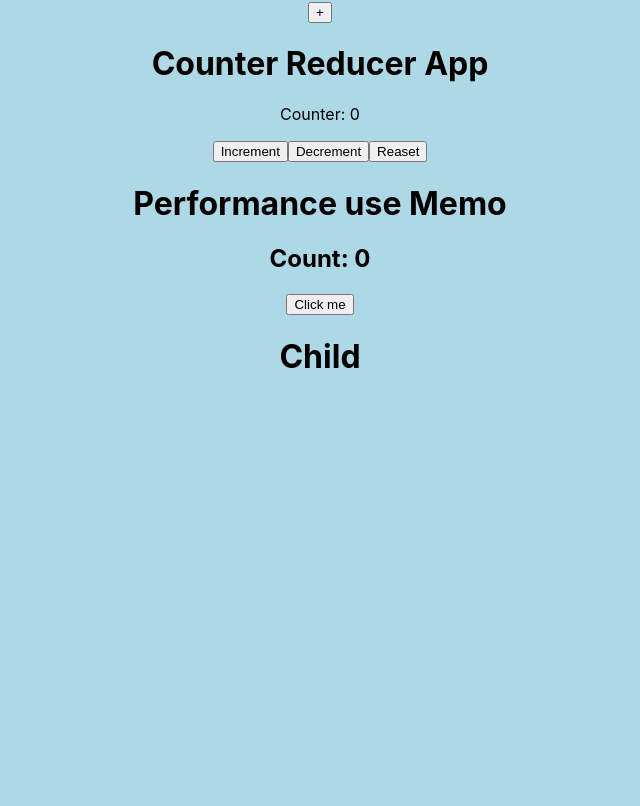
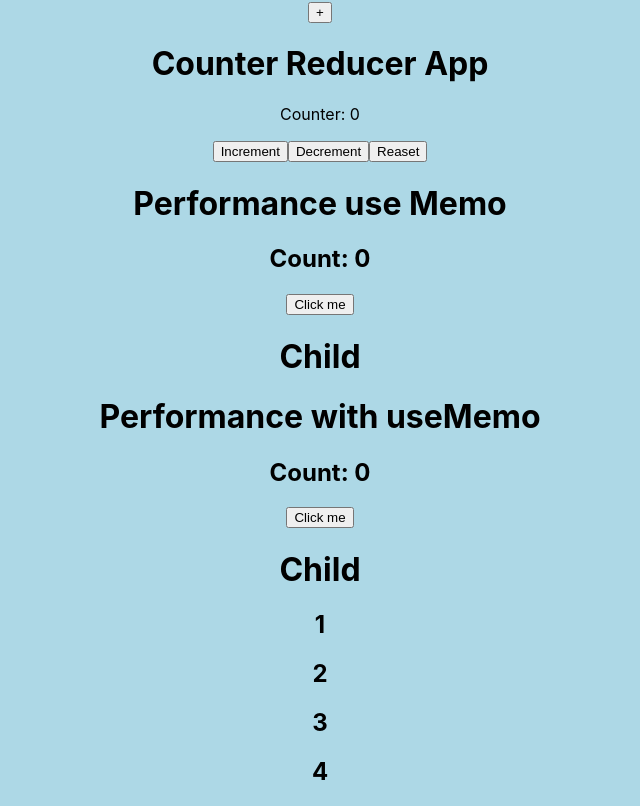
Before and after one commit to Abhishekbtech/ReactNotes, a React (Create React App) app: page / in a window 1280 px wide. Shown: the part 3741-4547 px from the top of the page, without its empty margins (320-960 px from the left). Before the commit the page ends 4138 px from the top, so only its background shows below. Built offline with nearby package versions, Linux system fonts and the light colour scheme.

Commit message:
add props example with use memo

```diff
--- a/src/App.js
+++ b/src/App.js
@@ -11,6 +11,7 @@ import SessionStorage from './Component/1.Basic/6.DataStorage/SessionStorage';
 import BasicRef from './Component/10.UseRef/1.Basic/BasicRef';
 import CounterReducer from './Component/11.UseReduce/CounterReducer';
 import ParentPer from './Component/12.Performance/1.Re-rendering/1.NoProps/ParentPer';
+import ParentVP from './Component/12.Performance/1.Re-rendering/2.ValueProps/ParentVP';
 import ParentPTC from './Component/2.Communication/1.ParentToChild/ParentPTC';
 import ParentCTP from './Component/2.Communication/2.ChildToParent/ParentCTP';
 import ParentS from './Component/2.Communication/3.Sibling/ParentS';
@@ -70,6 +71,7 @@ function App() {
 
 
       <ParentPer/>
+      <ParentVP/>
     </div>
   );
 }
--- a/src/Component/12.Performance/1.Re-rendering/2.ValueProps/ParentVP.js
+++ b/src/Component/12.Performance/1.Re-rendering/2.ValueProps/ParentVP.js
@@ -5,14 +5,10 @@ function ParentVP() {
     const [count, setCount] = useState(0)
     console.log('parent')
     const arr = useMemo(()=> [1, 2, 3, 4], [])
-    // const arr = [1, 2, 3, 4]
-    // const obj = {
-    //     name: 'abhi'
-    // }
 
     return (
         <>
-            <h1>Parent</h1>
+            <h1>Performance with useMemo</h1>
             <h2>Count: {count}</h2>
             <button onClick={() => setCount((old) => old + 1)}>Click me</button>
             <ChildVP arr={arr}/>
```
